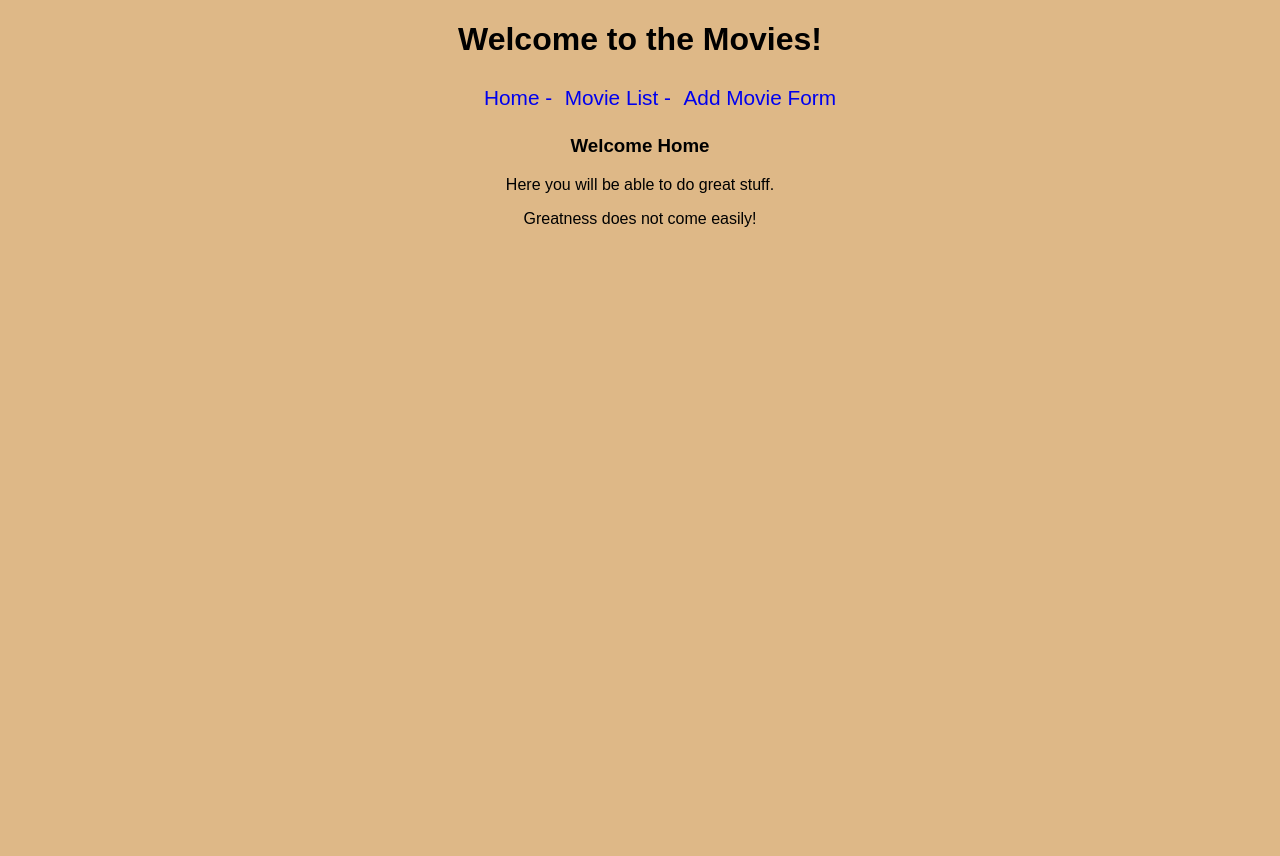
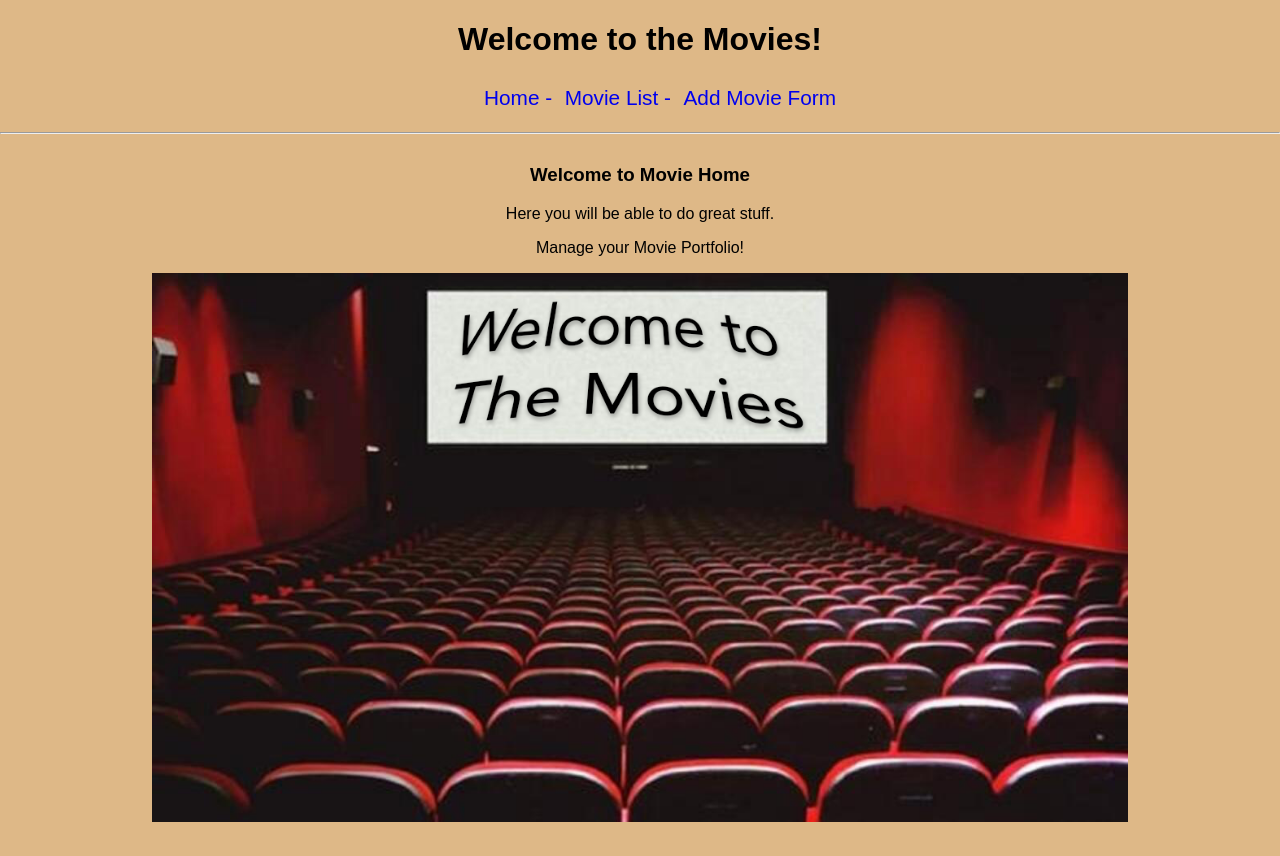
Before and after one commit to jbird55044/weekend_movie_sagas, a React (Create React App) app: page /MovieList in a window 1280 px wide. Before the commit the page ends 800 px from the top, so only its background shows below. Built offline with nearby package versions, Linux system fonts and the light colour scheme.

Commit message:
Added Home Page Intro Picture

```diff
--- a/src/components/App/App.js
+++ b/src/components/App/App.js
@@ -20,6 +20,7 @@ class App extends Component {
               <li><Link to="/AddMovieForm">Add Movie Form</Link></li>
             </ul>
           </nav>
+          <hr/>
 
           <Route exact path="/" component={Home} />
           <Route exact path="/MovieList" component={MovieList} />
--- a/src/components/Home/Home.css
+++ b/src/components/Home/Home.css
@@ -0,0 +1,7 @@
+.homePageClass {
+    margin: 30px;
+}
+
+.homePageClass img {
+    max-width: 80%;
+}
--- a/src/components/Home/Home.js
+++ b/src/components/Home/Home.js
@@ -7,10 +7,11 @@ class Home extends Component {
 
     render() {
         return (
-            <div>
-                <h3>Welcome Home</h3>
+            <div className="homePageClass">
+                <h3>Welcome to Movie Home</h3>
                 <p>Here you will be able to do great stuff.</p>
-                <p>Greatness does not come easily!</p>
+                <p>Manage your Movie Portfolio!</p>
+                <img src="images/home_image.png" alt="theater seating" />
             </div>
         );
     }
--- a/src/components/MovieList/MovieList.js
+++ b/src/components/MovieList/MovieList.js
@@ -63,7 +63,6 @@ class MovieList extends Component {
         const { classes } = this.props;
         return (
             <div className={classes.root}>
-            <hr/>
             <h3>Movie List:</h3>
             <Grid
                 container
```
Also changed, not shown: public/images/home_image.png (added).
